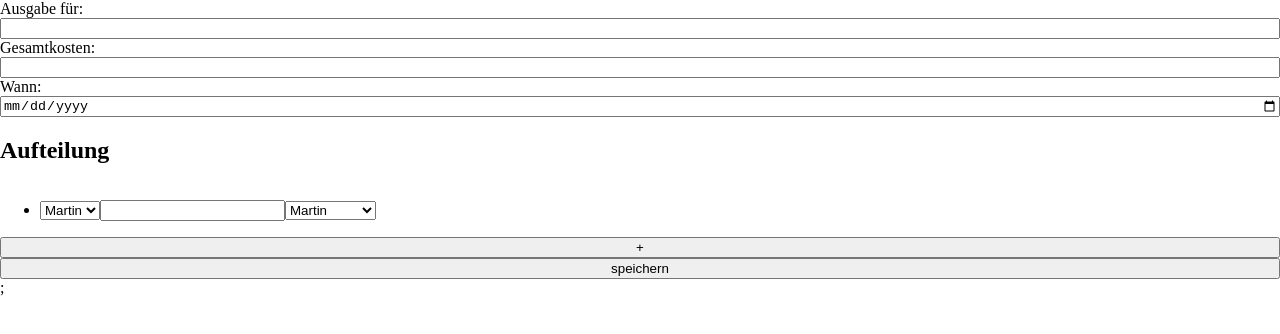
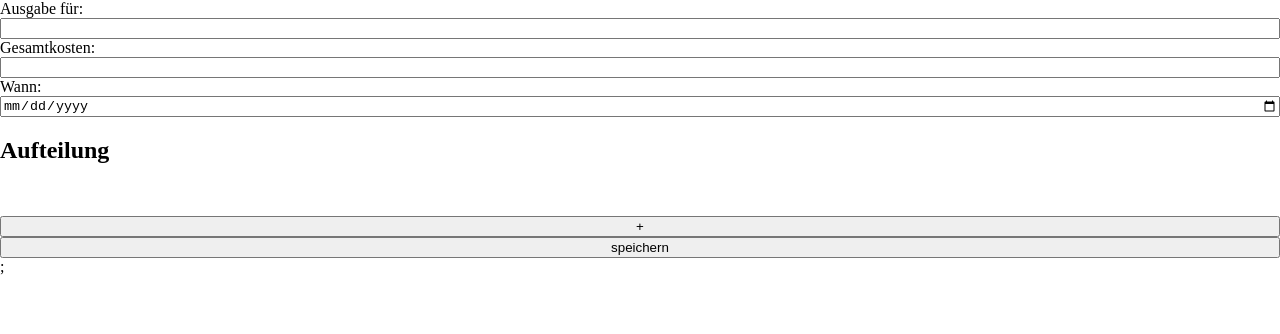
Before and after one commit to mpagels/budget-splitter, a Next.js app: page /add in a window 1280 px wide. Shown: the top 334 px of the page. Built offline with nearby package versions, Linux system fonts and the light colour scheme.

Commit message:
Add add new split

```diff
--- a/pages/add.js
+++ b/pages/add.js
@@ -1,9 +1,22 @@
 import styled from 'styled-components'
 import { useRouter } from 'next/router'
+import { nanoid } from 'nanoid'
+import { useState } from 'react'
 
 export default function Add() {
   const router = useRouter()
 
+  const [splits, setSplit] = useState([])
+
+  function addNewSplit() {
+    const newSplit = {
+      id: nanoid(),
+      nameValue: 'martin',
+      number: 1,
+      moneyValue: 'martin',
+    }
+    setSplit([...splits, newSplit])
+  }
   return (
     <Form onSubmit={saveSpend}>
       <label>Ausgabe für:</label>
@@ -17,8 +30,10 @@ export default function Add() {
 
       <h2>Aufteilung</h2>
       <ul>
-        <SplitItem>
-          <select name="names" id="name">
+        {splits.map((split) => {
+          return (
+            <SplitItem key={split.id}>
+              <select name="names" id="name" value={split.nameVaule}>
                 <option value="martin">Martin</option>
                 <option value="Jana">Jana</option>
                 <option value="Lene">Lene</option>
@@ -30,8 +45,12 @@ export default function Add() {
                 <option value="together">gemeinsam</option>
               </select>
             </SplitItem>
+          )
+        })}
       </ul>
-      <button type="button">+</button>
+      <button type="button" onClick={addNewSplit}>
+        +
+      </button>
 
       <button>speichern</button>
     </Form>
```
Lines whose indentation alone changed are shown as unchanged.
